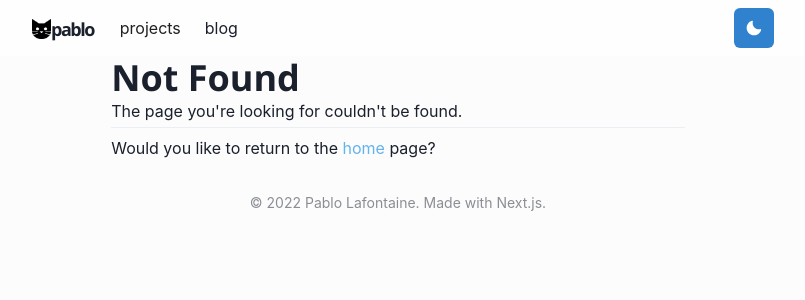
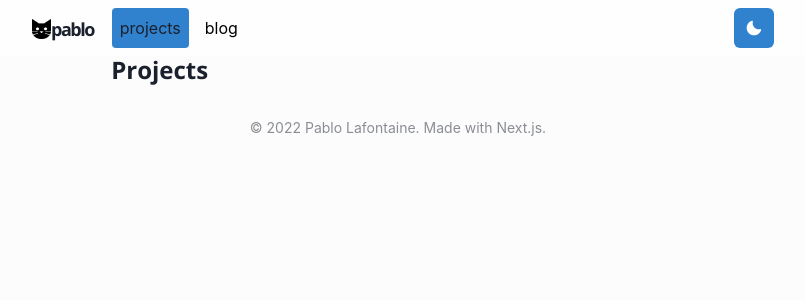
Before and after one commit to pablolafontaine/personal-website, a Next.js app: page /projects in a window 1280 px wide. Before the commit this address had no page. Shown: the top 300 px of the page, without its empty margins (242-1047 px from the left). Built offline with nearby package versions, Linux system fonts and the light colour scheme.

Commit message:
added base projects and blog pages

```diff
--- a/components/navbar.js
+++ b/components/navbar.js
@@ -19,13 +19,15 @@ import ThemeToggle from "./theme-toggle";
 
 const LinkItem = ({ href, path, children }) => {
 	const active = path === href;
-	const inactiveColor = useColorModeValue("gray200", "whiteAlpha.900");
+	const inactiveColor = useColorModeValue("black", "white");
+	const activeColor = useColorModeValue("#3182ce", "#faf08a");
 	return (
 		<NextLink href={href}>
 			<Link
+				borderRadius={4}
 				p={2}
-				bg={active ? "grassTeal" : undefined}
-				color={active ? "#202023" : inactiveColor}
+				bg={active ? activeColor : undefined}
+				color={active ? "#1A202C" : inactiveColor}
 			>
 				{children}
 			</Link>
--- /dev/null
+++ b/pages/projects.js
@@ -0,0 +1,12 @@
+import { Container, Heading } from "@chakra-ui/react";
+const Projects = () => {
+	return (
+		<Container>
+			<Heading as="h1" fontSize="2xl">
+				Projects
+			</Heading>
+		</Container>
+	);
+};
+
+export default Projects;
```
Also changed, not shown: pages/blog.js (added, +12 -0 lines).
